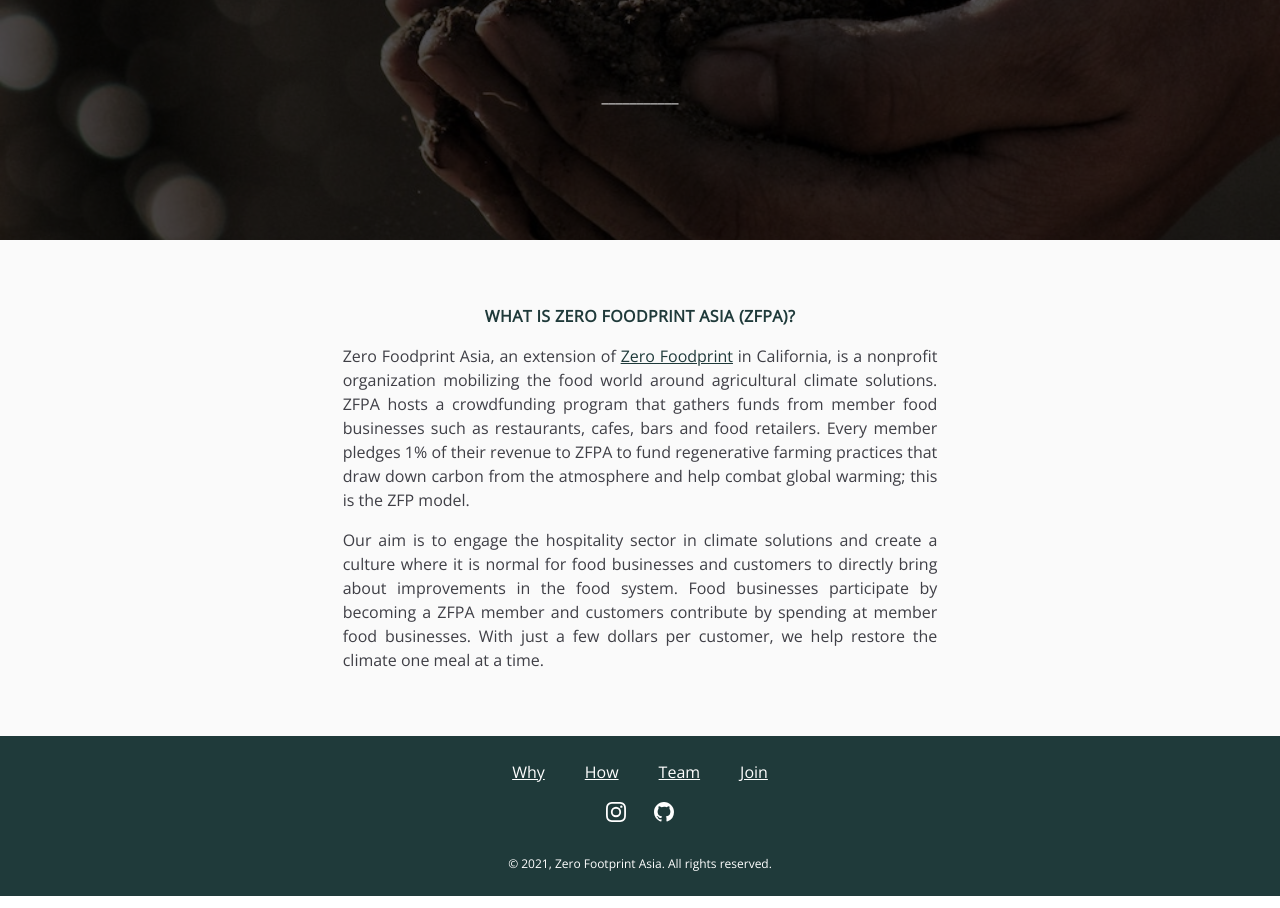
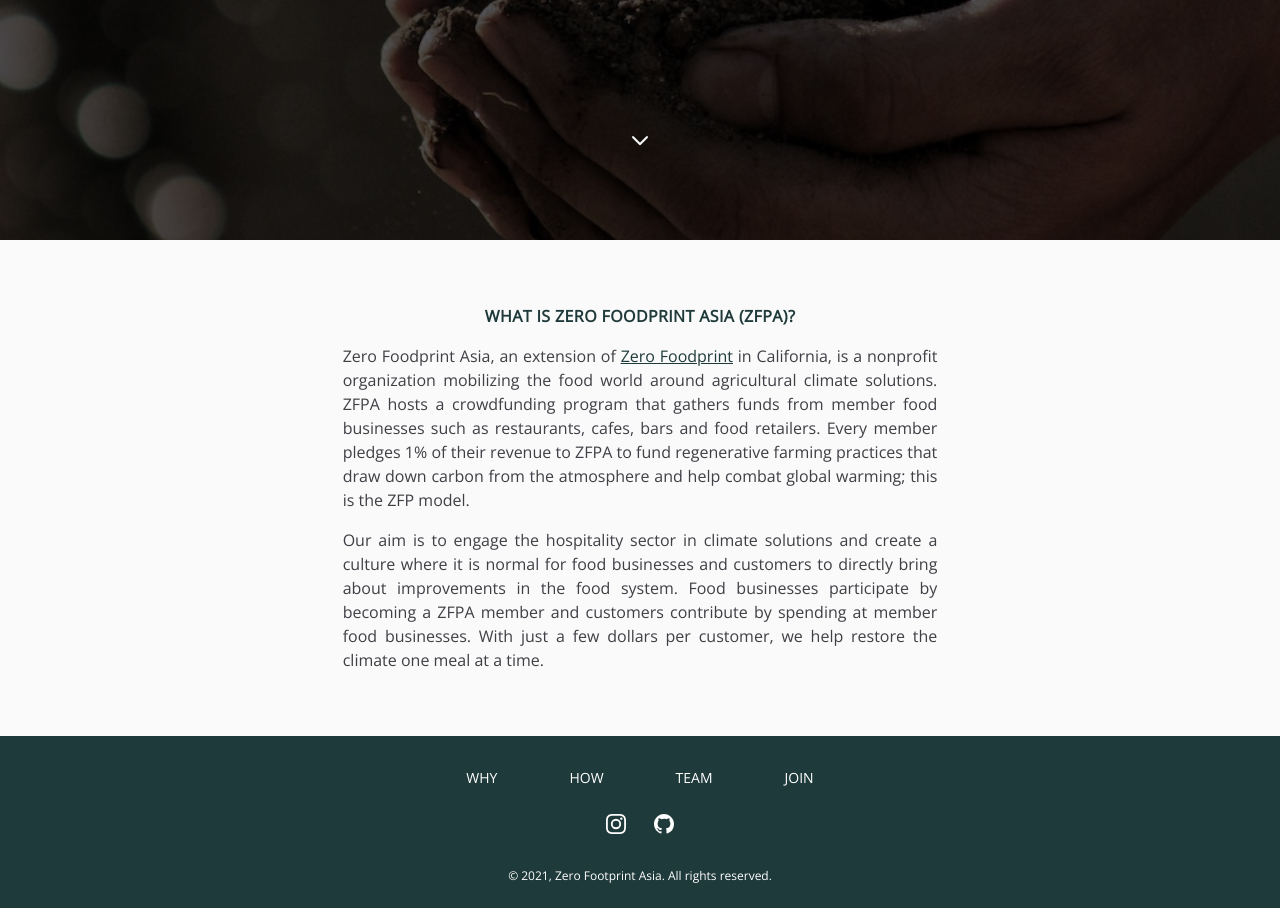
Before and after one commit to denistsoi/zerofoodprintasia, a Next.js app: page / in a window 1280 px wide. Shown: the part 560-1468 px from the top of the page. Built offline with nearby package versions, Linux system fonts and the light colour scheme.

Commit message:
ADD: update navigation and scrollTo;

```diff
--- a/components/Footer.tsx
+++ b/components/Footer.tsx
@@ -10,9 +10,14 @@
         aria-label="Footer"
       >
         {navigation.main.map((item) => (
-          <div key={item.name} className="px-5 py-2 ">
-            <Link href={item.href}>
+          <div key={item.name} className="px-5 py-2">
+            {/* <Link href={item.href}>
               <span className="underline cursor-pointer text-base text-white hover:text-gray-50">
+                {item.name}
+              </span>
+            </Link> */}
+            <Link key={item.name} href={item.href}>
+              <span className="cursor-pointer whitespace-nowrap text-sm font-medium text-white hover:text-gray-300 no-underline uppercase justify-center-center flex items-center py-2 px-4">
                 {item.name}
               </span>
             </Link>
--- a/components/Header.tsx
+++ b/components/Header.tsx
@@ -22,7 +22,7 @@
           <nav className="flex flex-wrap">
             {navigation.main.map((item) => (
               <Link key={item.name} href={item.href}>
-                <span className="cursor-pointer whitespace-nowrap text-sm font-medium text-white hover:text-gray-100 no-underline uppercase justify-center-center flex items-center py-2 px-4">
+                <span className="cursor-pointer whitespace-nowrap text-sm font-medium text-white hover:text-gray-300 no-underline uppercase justify-center-center flex items-center py-2 px-4">
                   {item.name}
                 </span>
               </Link>
--- a/components/Hero.tsx
+++ b/components/Hero.tsx
@@ -1,4 +1,5 @@
 import Image from "next/image"
+import { useEffect, useState } from "react"
 
 interface HeroProps {
   slogan?: string
@@ -19,6 +20,24 @@
       behavior: "smooth",
     })
   }
+
+  const [showScroll, toggleScrollIcon] = useState(true)
+
+  const toggleViewScroll = () => {
+    const showScrollIcon = window.scrollY < 40 ? true : false
+    toggleScrollIcon(showScrollIcon)
+  }
+  const watchScroll = () => {
+    window.addEventListener("scroll", toggleViewScroll)
+  }
+  useEffect(() => {
+    watchScroll()
+
+    return () => {
+      window.removeEventListener("scroll", toggleViewScroll)
+    }
+  }, [window.scrollY])
+
   return (
     <section>
       <div className="relative bg-gray-400 ">
@@ -44,10 +63,25 @@
           </div>
           <div className="max-w-prose mx-auto items-end justify-center text-white w-full inline-flex text-center">
             <div
-              className="h-40 items-center flex cursor-pointer"
+              className={`h-10 items-center cursor-pointer animate-bounce ${
+                showScroll ? "opacity-100" : "opacity-0"
+              }`}
               onClick={clickHandler}
             >
-              ___________
+              <svg
+                xmlns="http://www.w3.org/2000/svg"
+                className="h-6 w-6"
+                fill="none"
+                viewBox="0 0 24 24"
+                stroke="currentColor"
+              >
+                <path
+                  stroke-linecap="round"
+                  stroke-linejoin="round"
+                  stroke-width="2"
+                  d="M19 9l-7 7-7-7"
+                />
+              </svg>
             </div>
           </div>
         </div>
--- a/pages/zfpa-businesses.tsx
+++ b/pages/zfpa-businesses.tsx
@@ -1,6 +1,3 @@
-import Head from "next/head"
-
-import Link from "next/link"
 import { Layout } from "@components/Layout"
 import { Hero } from "@components/Hero"
 
```
